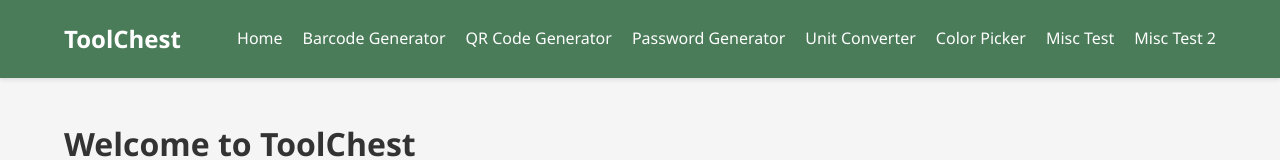
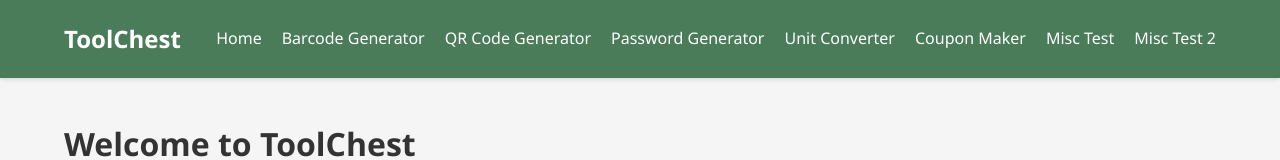
Before and after one commit to MyelinSchroder/mycro-tools, a plain HTML site: page index.html in a window 1280 px wide. Shown: the top 160 px of the page. Drawn offline with Linux system fonts and the light colour scheme.

Commit message:
Update index.html

```diff
--- a/index.html
+++ b/index.html
@@ -174,7 +174,7 @@
                     <li><a href="qr-code-gen.html">QR Code Generator</a></li>
                     <li><a href="password-gen.html">Password Generator</a></li>
                     <li><a href="unit-converter.html">Unit Converter</a></li>
-                    <li><a href="color-picker.html">Color Picker</a></li>
+                    <li><a href="PrepaidGenerator.html">Coupon Maker</a></li>
                     <li><a href="teak-dashboard.html">Misc Test</a></li>
                     <li><a href="lottery.html">Misc Test 2</a></li>
                 </ul>
```
